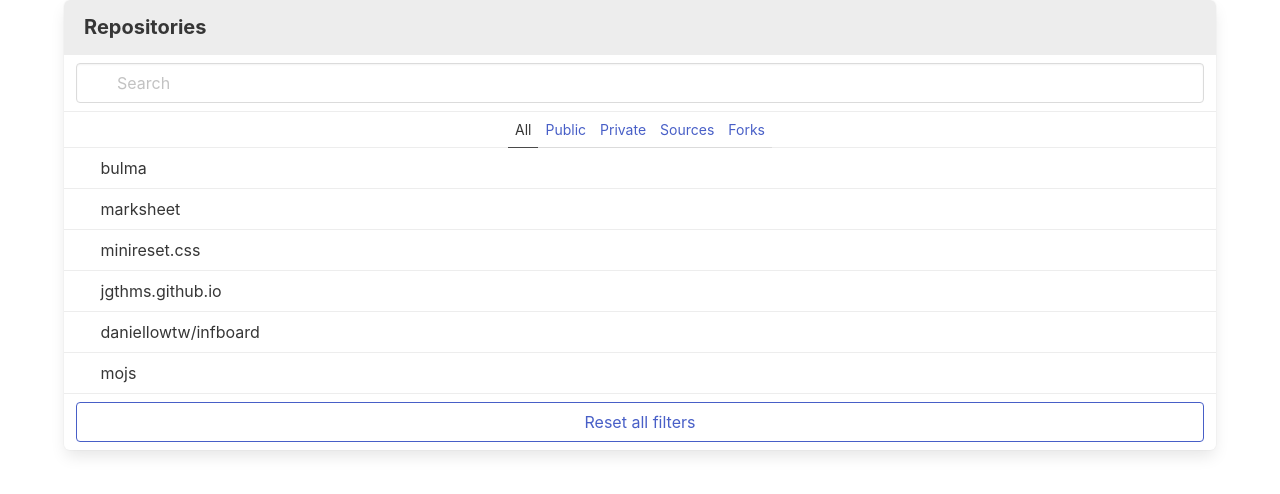
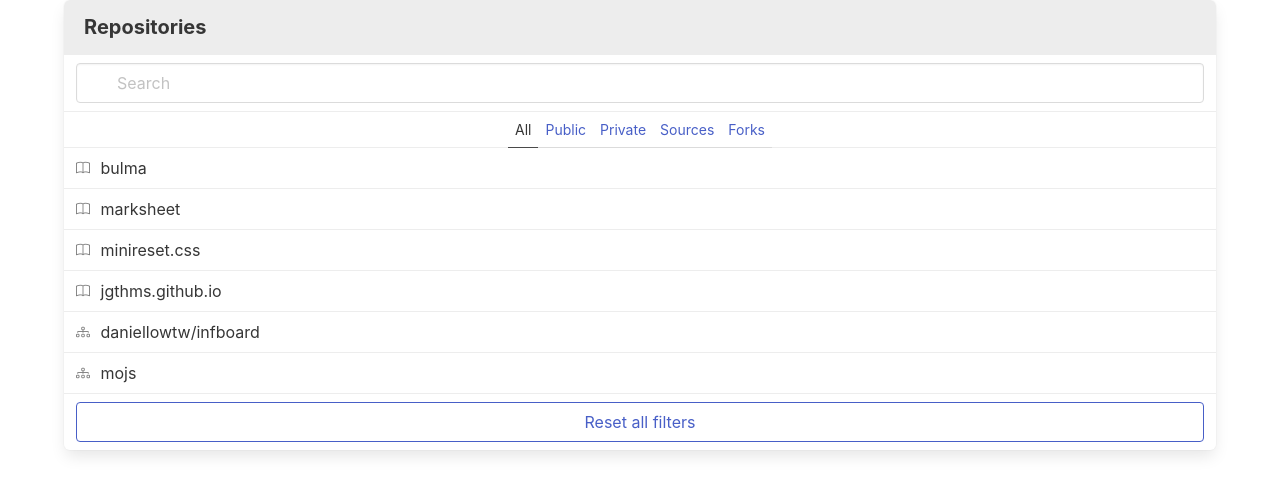
Before and after one commit to wolf1128/filterable-repo-table, a React (Create React App) app: page / in a window 1280 px wide. Shown: the top 494 px of the page. Built offline with nearby package versions, Linux system fonts and the light colour scheme.

Commit message:
added icons

```diff
--- a/package.json
+++ b/package.json
@@ -6,6 +6,7 @@
     "@testing-library/jest-dom": "^5.12.0",
     "@testing-library/react": "^11.2.7",
     "@testing-library/user-event": "^12.8.3",
+    "bootstrap-icons": "^1.5.0",
     "bulma": "^0.9.3",
     "react": "^17.0.2",
     "react-dom": "^17.0.2",
--- a/src/components/RepositoryRow.js
+++ b/src/components/RepositoryRow.js
@@ -3,9 +3,9 @@
 const RepositoryRow = ({ repository }) => {
 
     const icon = repository.fork ? (
-        <i className="fas fa-code-branch" aria-hidden="true"></i>
+        <i className="bi bi-diagram-3" aria-hidden="true"></i>
     ) : (
-        <i className="fas fa-book" aria-hidden="true"></i>
+        <i className="bi bi-book" aria-hidden="true"></i>
     );
     const name = repository.name;
 
--- a/src/index.js
+++ b/src/index.js
@@ -4,6 +4,7 @@
 import App from './App';
 import reportWebVitals from './reportWebVitals';
 import 'bulma/css/bulma.min.css';
+import 'bootstrap-icons/font/bootstrap-icons.css';
 
 ReactDOM.render(
     <App />,
```
Also changed, not shown: 1 other file (tests, documents, lock files or other folders).
